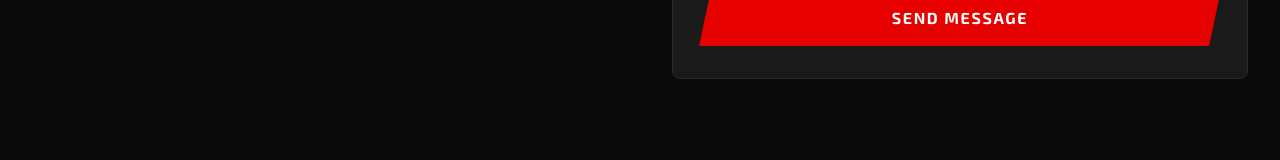
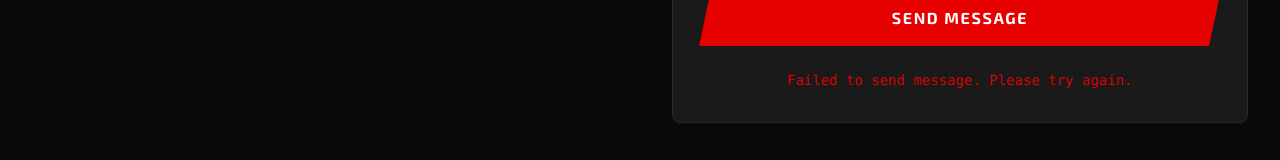
Before and after one commit to robertlazau-design/d-d-Performance, a React (Vite) app: page / in a window 1280 px wide. Both pictures are taken after typing "Sample", "name@example.com", "5551234", "Sample", "Sample" into the empty fields and a click on the button "SEND MESSAGE". Shown: the part 3712-3872 px from the top of the page. Built offline with nearby package versions, Linux system fonts and the light colour scheme; no server answers.

Commit message:
Connect contact form to Webhook URL with state-driven feedback

```diff
--- a/components/Contact.tsx
+++ b/components/Contact.tsx
@@ -1,7 +1,45 @@
-import React from 'react';
-import { MapPin, Phone, Clock, Mail } from 'lucide-react';
+import React, { useState } from 'react';
+import { MapPin, Phone, Clock, Mail, ShieldCheck } from 'lucide-react';
 
 const Contact: React.FC = () => {
+  const [name, setName] = useState('');
+  const [email, setEmail] = useState('');
+  const [phone, setPhone] = useState('');
+  const [vehicle, setVehicle] = useState('');
+  const [message, setMessage] = useState('');
+  const [status, setStatus] = useState<'idle' | 'submitting' | 'success' | 'error'>('idle');
+
+  const handleSubmit = async (e: React.FormEvent) => {
+    e.preventDefault();
+    setStatus('submitting');
+
+    const WEBHOOK_URL = "YOUR_WEBHOOK_URL_HERE";
+
+    try {
+      const response = await fetch(WEBHOOK_URL, {
+        method: 'POST',
+        headers: {
+          'Content-Type': 'application/json',
+        },
+        body: JSON.stringify({ name, email, phone, vehicle, message }),
+      });
+
+      if (response.ok) {
+        setName('');
+        setEmail('');
+        setPhone('');
+        setVehicle('');
+        setMessage('');
+        setStatus('success');
+      } else {
+        setStatus('error');
+      }
+    } catch (error) {
+      console.error('Submission error:', error);
+      setStatus('error');
+    }
+  };
+
   return (
     <div id="contact" className="py-24 bg-race-dark border-t border-gray-900">
       <div className="max-w-7xl mx-auto px-4 sm:px-6 lg:px-8">
@@ -67,14 +105,37 @@ const Contact: React.FC = () => {
           </div>
 
           {/* Map / Form Side */}
+          <div>
+            {status === 'success' ? (
+              <div className="bg-race-carbon p-8 rounded-lg border border-race-red/40 text-center flex flex-col items-center justify-center min-h-[450px]">
+                <div className="w-16 h-16 bg-race-red/10 border border-race-red/30 rounded-full flex items-center justify-center text-race-red mb-6 shadow-[0_0_20px_rgba(230,0,0,0.2)]">
+                  <ShieldCheck className="w-8 h-8" />
+                </div>
+                <h3 className="text-3xl font-display font-black text-white uppercase italic mb-4">
+                  Thank You!
+                </h3>
+                <p className="text-gray-300 text-lg max-w-sm">
+                  Message Received. We'll be in touch shortly.
+                </p>
+                <button
+                  onClick={() => setStatus('idle')}
+                  className="mt-8 px-6 py-2 border border-gray-700 text-gray-400 hover:text-white hover:border-race-red rounded transition-all text-xs font-mono uppercase tracking-wider hover:bg-race-red/10"
+                >
+                  Send Another Message
+                </button>
+              </div>
+            ) : (
               <div className="bg-race-carbon p-8 rounded-lg border border-gray-800">
                 <h3 className="text-2xl font-bold text-white uppercase mb-6">Send us a Message</h3>
-            <form className="space-y-6">
+                <form onSubmit={handleSubmit} className="space-y-6">
                   <div>
                     <label htmlFor="name" className="block text-sm font-medium text-gray-400 mb-2">Name</label>
                     <input
                       type="text"
                       id="name"
+                      value={name}
+                      onChange={(e) => setName(e.target.value)}
+                      required
                       className="w-full bg-black border border-gray-700 text-white px-4 py-3 rounded focus:outline-none focus:border-race-red transition-colors"
                       placeholder="Your Name"
                     />
@@ -86,6 +147,9 @@ const Contact: React.FC = () => {
                         <input
                           type="email"
                           id="email"
+                          value={email}
+                          onChange={(e) => setEmail(e.target.value)}
+                          required
                           className="w-full bg-black border border-gray-700 text-white px-4 py-3 rounded focus:outline-none focus:border-race-red transition-colors"
                           placeholder="john@example.com"
                         />
@@ -95,6 +159,8 @@ const Contact: React.FC = () => {
                         <input
                           type="tel"
                           id="phone"
+                          value={phone}
+                          onChange={(e) => setPhone(e.target.value)}
                           className="w-full bg-black border border-gray-700 text-white px-4 py-3 rounded focus:outline-none focus:border-race-red transition-colors"
                           placeholder="(555) 123-4567"
                         />
@@ -106,6 +172,8 @@ const Contact: React.FC = () => {
                     <input
                       type="text"
                       id="vehicle"
+                      value={vehicle}
+                      onChange={(e) => setVehicle(e.target.value)}
                       className="w-full bg-black border border-gray-700 text-white px-4 py-3 rounded focus:outline-none focus:border-race-red transition-colors"
                       placeholder="e.g. 2020 Ford Mustang GT"
                     />
@@ -116,18 +184,32 @@ const Contact: React.FC = () => {
                     <textarea
                       id="message"
                       rows={4}
+                      value={message}
+                      onChange={(e) => setMessage(e.target.value)}
+                      required
                       className="w-full bg-black border border-gray-700 text-white px-4 py-3 rounded focus:outline-none focus:border-race-red transition-colors"
                       placeholder="Looking for a dyno tune..."
                     ></textarea>
                   </div>
 
                   <button
-                type="button"
-                className="w-full bg-race-red text-white font-bold uppercase tracking-widest py-4 hover:bg-red-700 transition-all duration-300 hover:shadow-[0_0_20px_rgba(220,38,38,0.4)] skew-x-[-12deg]"
+                    type="submit"
+                    disabled={status === 'submitting'}
+                    className="w-full bg-race-red text-white font-bold uppercase tracking-widest py-4 hover:bg-red-700 transition-all duration-300 hover:shadow-[0_0_20px_rgba(220,38,38,0.4)] disabled:bg-gray-800 disabled:text-gray-500 disabled:hover:shadow-none disabled:cursor-not-allowed skew-x-[-12deg]"
                   >
-                <span className="skew-x-[12deg] block">Send Message</span>
+                    <span className="skew-x-[12deg] block">
+                      {status === 'submitting' ? 'SENDING...' : 'Send Message'}
+                    </span>
                   </button>
+
+                  {status === 'error' && (
+                    <p className="text-race-red text-sm font-mono text-center mt-4">
+                      Failed to send message. Please try again.
+                    </p>
+                  )}
                 </form>
+              </div>
+            )}
           </div>
 
         </div>
```
Lines whose indentation alone changed are shown as unchanged.
